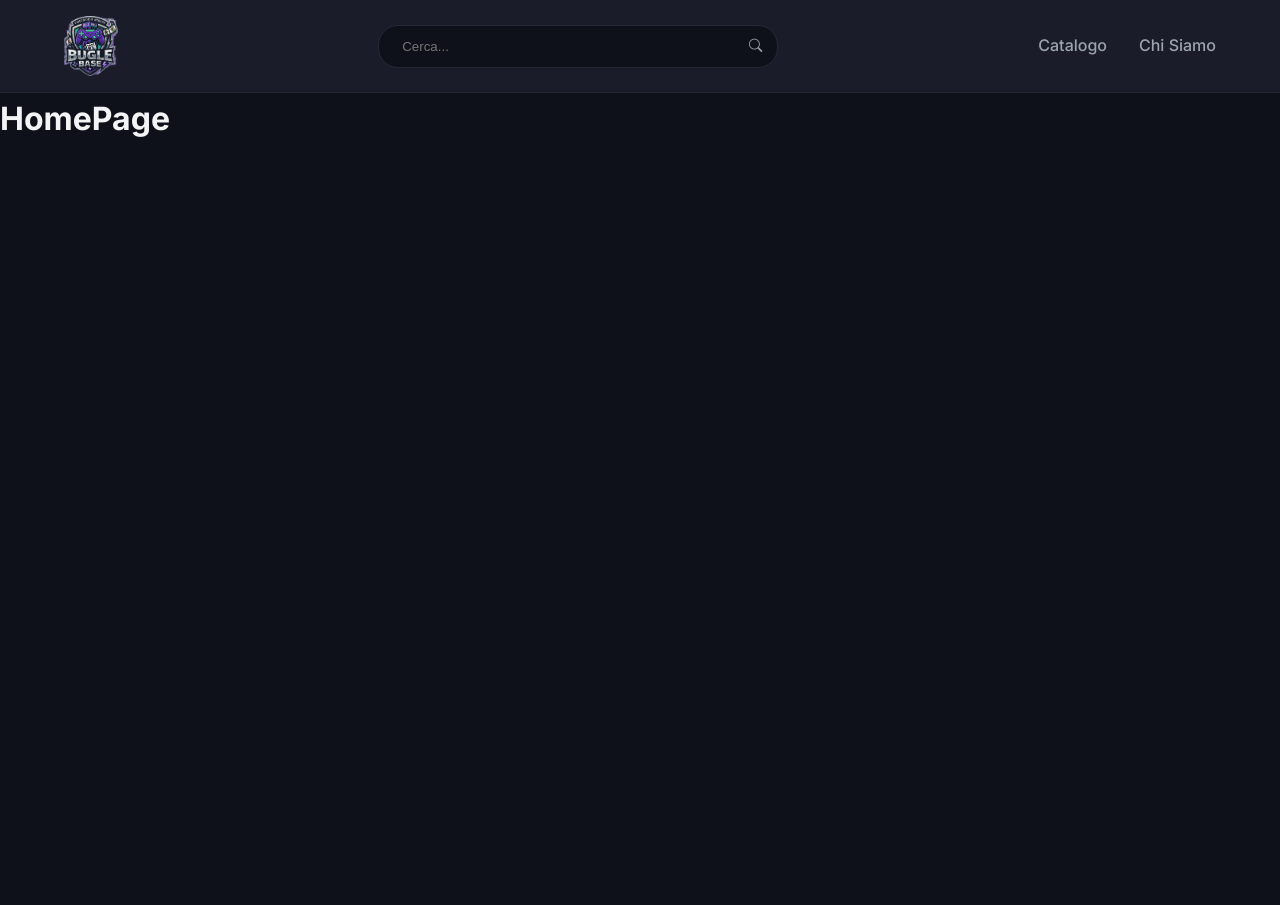
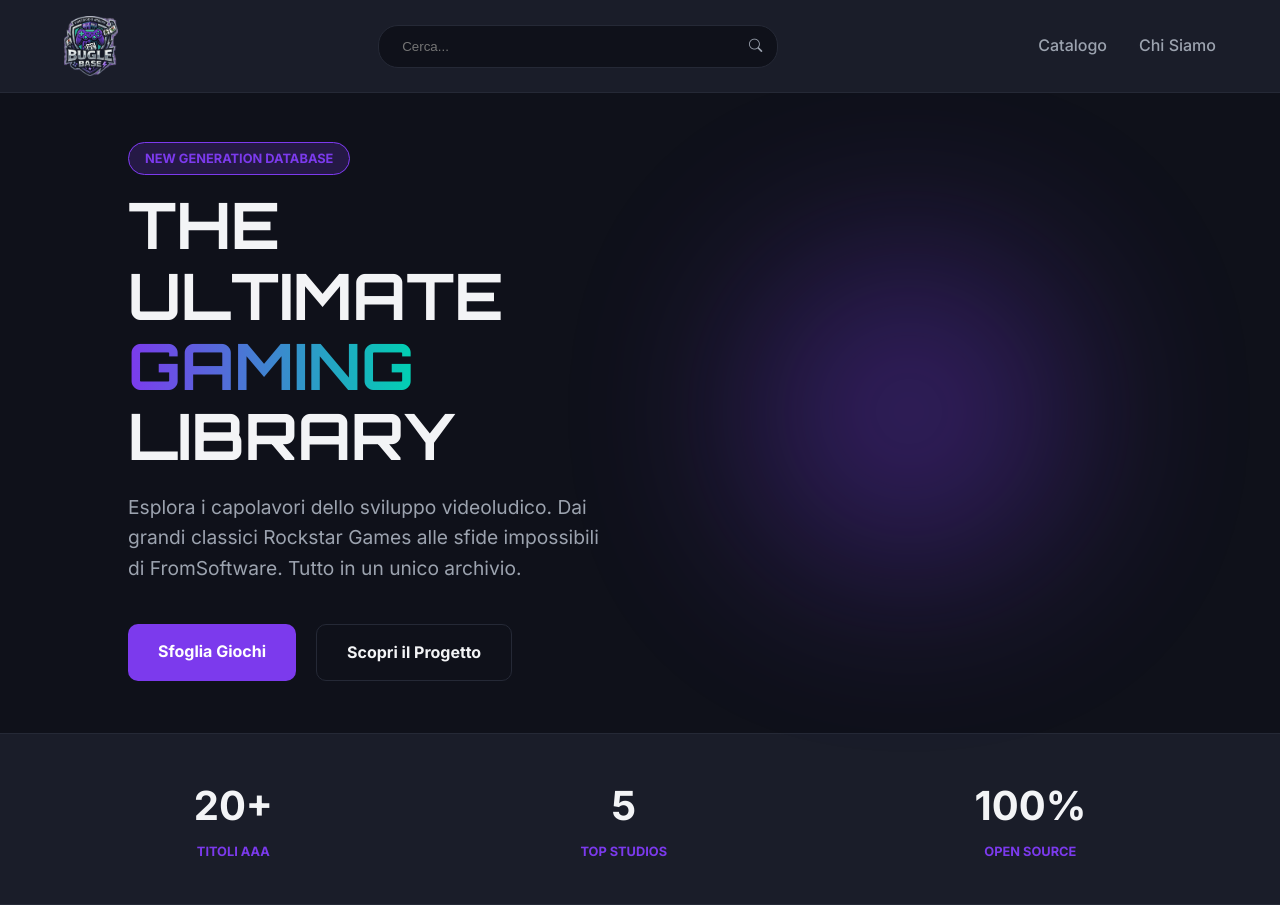
Before and after one commit to maksbernatskyy/bugleBase-front, a React (Vite) app: page / in a window 1280 px wide. Before the commit the page ends 800 px from the top, so only its background shows below. Built offline with nearby package versions, Linux system fonts and the light colour scheme.

Commit message:
add style for Home page

```diff
--- a/src/components/DefaultLayout.jsx
+++ b/src/components/DefaultLayout.jsx
@@ -1,6 +1,5 @@
 import { Outlet } from "react-router-dom";
 import Header from "./Header";
-import Footer from "./Footer";
 
 export default function DefaultLayout() {
   return (
@@ -9,7 +8,6 @@ export default function DefaultLayout() {
       <main>
         <Outlet />
       </main>
-      <Footer />
     </>
   );
 }
--- a/src/components/Footer.jsx
+++ /dev/null
@@ -1,6 +0,0 @@
-export default function Footer() {
-    return (
-        <>
-        </>
-    )
-}
--- a/src/index.css
+++ b/src/index.css
@@ -420,3 +420,149 @@ header {
   color: white;
   box-shadow: var(--shadow-glow);
 }
+
+/* Home page */
+
+.home-container {
+  overflow-x: hidden;
+}
+
+/* Hero Section */
+.hero-section {
+  display: flex;
+  align-items: center;
+  justify-content: space-between;
+  min-height: 80vh;
+  padding: 40px 10%;
+  gap: 50px;
+}
+
+.hero-content {
+  flex: 1;
+  max-width: 600px;
+}
+
+.hero-badge {
+  background: rgba(124, 58, 237, 0.2);
+  color: var(--color-primary);
+  padding: 8px 16px;
+  border-radius: 50px;
+  font-size: 0.8rem;
+  font-weight: bold;
+  text-transform: uppercase;
+  border: 1px solid var(--color-primary);
+}
+
+.hero-title {
+  font-family: var(--font-titles);
+  font-size: 4rem;
+  line-height: 1.1;
+  margin: 20px 0;
+  color: var(--text-main);
+}
+
+.text-gradient {
+  background: linear-gradient(90deg, #7c3aed, #00d1b2);
+  background-clip: text;
+  -webkit-text-fill-color: transparent;
+}
+
+.hero-subtitle {
+  font-size: 1.2rem;
+  color: var(--text-muted);
+  margin-bottom: 40px;
+  line-height: 1.6;
+}
+
+/* Bottoni */
+.hero-btns {
+  display: flex;
+  gap: 20px;
+}
+
+.btn-primary {
+  background: var(--color-primary);
+  color: white;
+  padding: 15px 30px;
+  border-radius: 10px;
+  text-decoration: none;
+  font-weight: bold;
+  box-shadow: var(--shadow-glow);
+  transition: 0.3s;
+}
+
+.btn-secondary {
+  border: 1px solid var(--bg-soft);
+  color: var(--text-main);
+  padding: 15px 30px;
+  border-radius: 10px;
+  text-decoration: none;
+  font-weight: bold;
+  transition: 0.3s;
+}
+
+.btn-secondary:hover {
+  background: var(--bg-soft);
+}
+
+/* Visual Glow */
+.hero-visual {
+  flex: 1;
+  display: flex;
+  justify-content: center;
+  position: relative;
+}
+
+.glow-sphere {
+  width: 300px;
+  height: 300px;
+  background: var(--color-primary);
+  filter: blur(100px);
+  border-radius: 50%;
+  opacity: 0.4;
+  animation: float 6s infinite ease-in-out;
+}
+
+@keyframes float {
+  0%, 100% { transform: translateY(0); }
+  50% { transform: translateY(-30px); }
+}
+
+/* Stats Bar */
+.stats-section {
+  display: flex;
+  justify-content: space-around;
+  background: var(--bg-surface);
+  padding: 40px;
+  border-top: 1px solid var(--bg-soft);
+  border-bottom: 1px solid var(--bg-soft);
+}
+
+.stat-item {
+  text-align: center;
+}
+
+.stat-number {
+  display: block;
+  font-size: 2.5rem;
+  font-weight: bold;
+  color: var(--text-main);
+}
+
+.stat-label {
+  color: var(--color-primary);
+  font-weight: bold;
+  text-transform: uppercase;
+  font-size: 0.8rem;
+}
+
+/* Responsive */
+@media (max-width: 900px) {
+  .hero-section {
+    flex-direction: column;
+    text-align: center;
+    padding-top: 100px;
+  }
+  .hero-btns { justify-content: center; }
+  .hero-title { font-size: 3rem; }
+}
--- a/src/pages/HomePage.jsx
+++ b/src/pages/HomePage.jsx
@@ -1,7 +1,50 @@
+import { Link } from "react-router-dom";
+
 export default function HomePage() {
-    return (
-        <>
-        <h1>HomePage</h1>
-        </>
-    )
+  return (
+    <>
+      <div className="home-container">
+        <section className="hero-section">
+          <div className="hero-content">
+            <span className="hero-badge">New Generation Database</span>
+            <h1 className="hero-title">
+              THE ULTIMATE <span className="text-gradient">GAMING</span> LIBRARY
+            </h1>
+            <p className="hero-subtitle">
+              Esplora i capolavori dello sviluppo videoludico. Dai grandi
+              classici Rockstar Games alle sfide impossibili di FromSoftware.
+              Tutto in un unico archivio.
+            </p>
+            <div className="hero-btns">
+              <Link to="/games" className="btn-primary">
+                Sfoglia Giochi
+              </Link>
+              <Link to="/chisiamo" className="btn-secondary">
+                Scopri il Progetto
+              </Link>
+            </div>
+          </div>
+          <div className="hero-visual">
+            {/* Qui potresti mettere un'immagine astratta o un'animazione CSS */}
+            <div className="glow-sphere"></div>
+          </div>
+        </section>
+
+        <section className="stats-section">
+          <div className="stat-item">
+            <span className="stat-number">20+</span>
+            <span className="stat-label">Titoli AAA</span>
+          </div>
+          <div className="stat-item">
+            <span className="stat-number">5</span>
+            <span className="stat-label">Top Studios</span>
+          </div>
+          <div className="stat-item">
+            <span className="stat-number">100%</span>
+            <span className="stat-label">Open Source</span>
+          </div>
+        </section>
+      </div>
+    </>
+  );
 }
```
